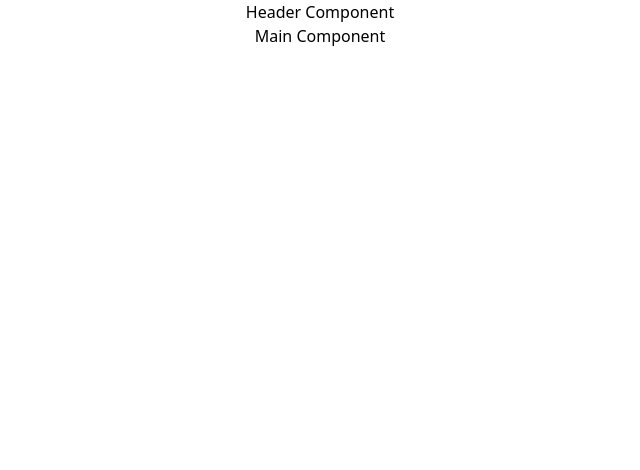
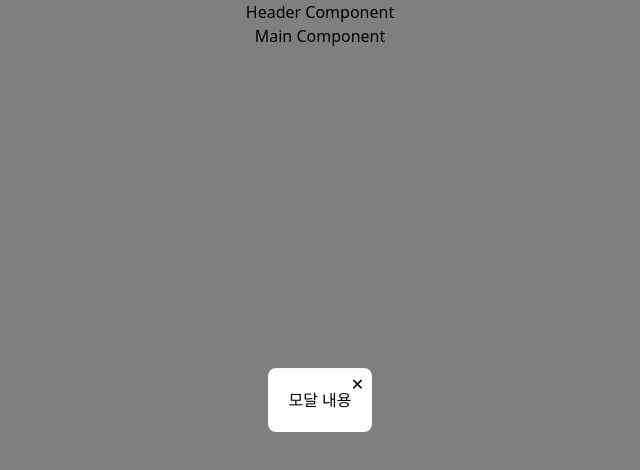
Before and after one commit to de-caffeine/de-caffeine, a React (Vite) app: page / in a window 1280 px wide. Shown: the top 470 px of the page, without its empty margins (320-960 px from the left). Built offline with nearby package versions, Linux system fonts and the light colour scheme.

Commit message:
⚡️ feat(SignupPopup): Add modal content and integrate into Header component

```diff
--- a/src/components/molecules/SignupPopup.tsx
+++ b/src/components/molecules/SignupPopup.tsx
@@ -1,7 +1,12 @@
 export default function SignupPopup() {
   return (
     <>
-      <div></div>
+      <div className="fixed inset-0 flex items-center justify-center bg-black/50">
+        <div className="relative rounded-lg bg-white p-5 shadow-inner">
+          <button className="absolute top-1 right-1 h-5 w-5">✕</button>
+          <p>모달 내용</p>
+        </div>
+      </div>
     </>
   );
 }
--- a/src/components/organisms/Header.tsx
+++ b/src/components/organisms/Header.tsx
@@ -1,9 +1,11 @@
 import { Outlet } from 'react-router-dom';
+import SignupPopup from '../molecules/SignupPopup';
 
 export default function Header() {
   return (
     <>
       <h1>Header Component</h1>
+      <SignupPopup />
       <Outlet />
     </>
   );
```
